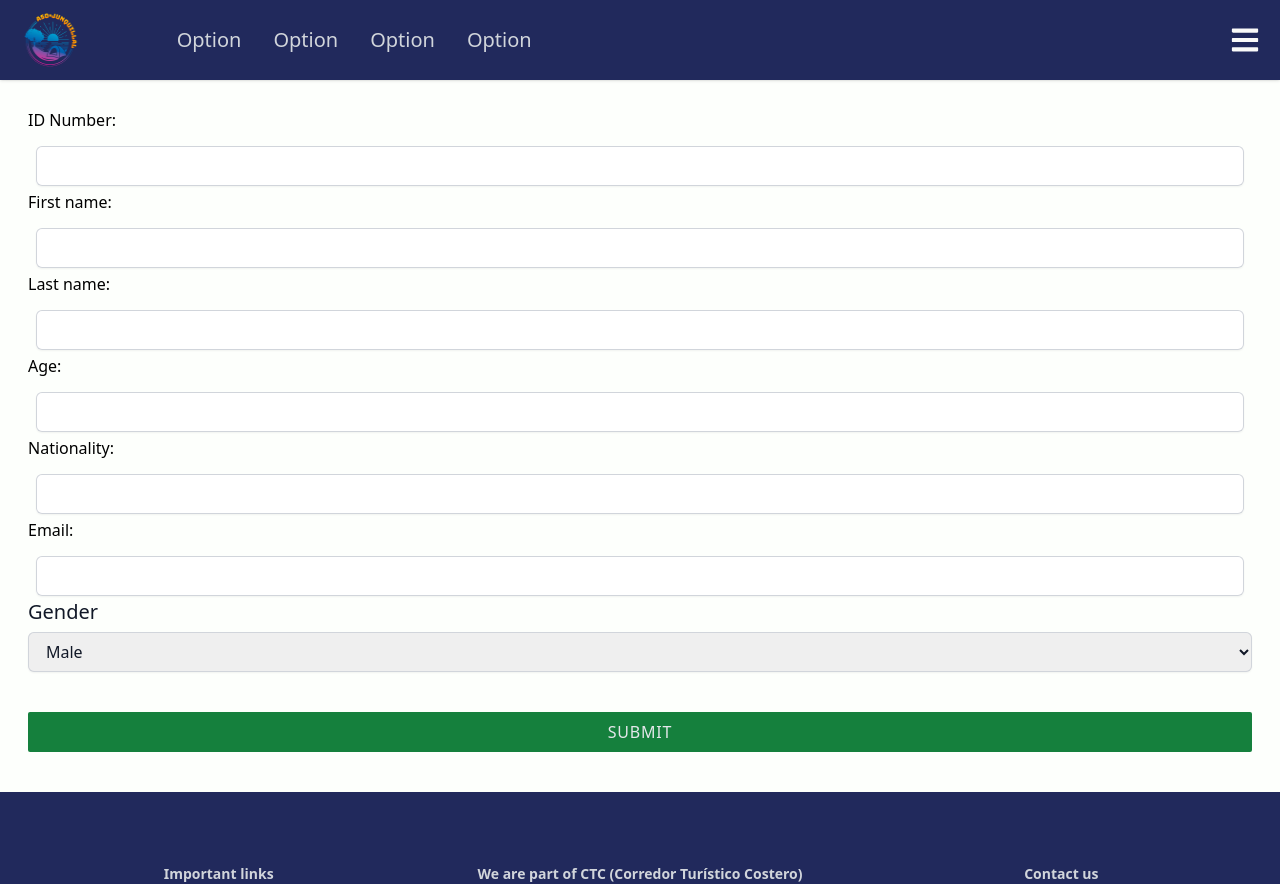
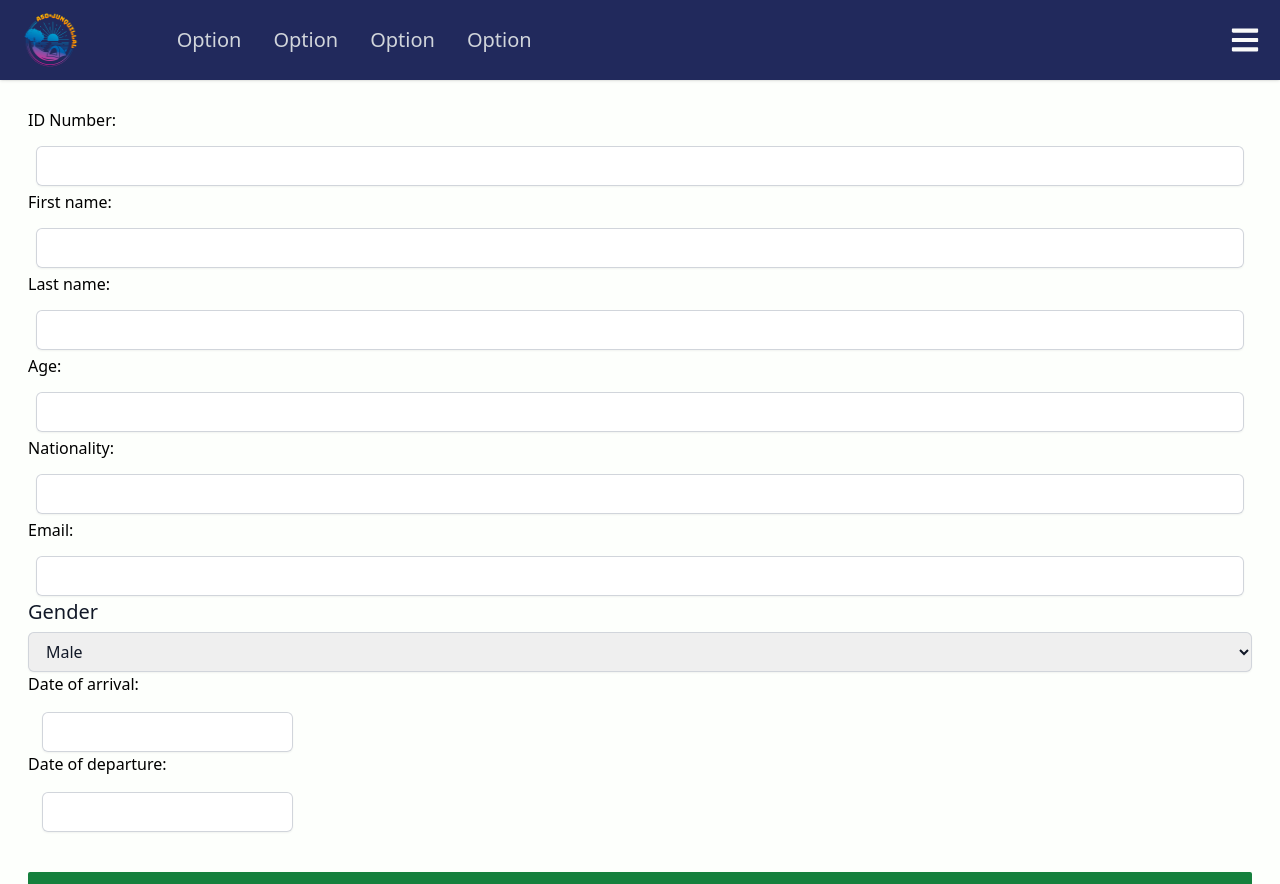
Before and after one commit to estebancb03/LosOsitos_ci0128_23a, a React (Vite) app in the folder src/Frontend/: page / in a window 1280 px wide. Shown: the top 884 px of the page. Built offline with nearby package versions, Linux system fonts and the light colour scheme.

Commit message:
datepicker anadido

```diff
--- a/src/Frontend/src/components/Reservation/ReservationStep0.jsx
+++ b/src/Frontend/src/components/Reservation/ReservationStep0.jsx
@@ -2,6 +2,7 @@ import { useState } from "react"
 import Button from "../Buttons/Button";
 import DropDownSelect from "../Buttons/DropDownSelect"
 import InputButton from "../Buttons/InputButton";
+import DatePickerButton from "../Buttons/DatePickerButton";
 
 function Validation() {
 
@@ -86,8 +87,26 @@ function ReservationStep0() {
             options={["Male","Female","Non-Binary","Other"]}
             typeChange={gender}
             //onChangeFunction={setGender}
+          />
+        </div>
+          <label htmlFor="Date of arrival">Date of arrival:</label>
+          <DatePickerButton>
+            text="Date of arrival"
+            typeClass="1"
+            type="startDate"
+            disabled={false}
+          </DatePickerButton>
+        <div>
+        <div>
+          <label htmlFor="Date of departure">Date of departure:</label>
+          <DatePickerButton className = "w-20">
+            text="Date of departure"
+            typeClass="1"
+            type="endDate"
+            disabled={false}
+          </DatePickerButton>
+        </div>
 
-          />
         </div>
         <div className="my-10">
           <Button text="Submit" type="add" onclickFunction={() => {}}/>
```
